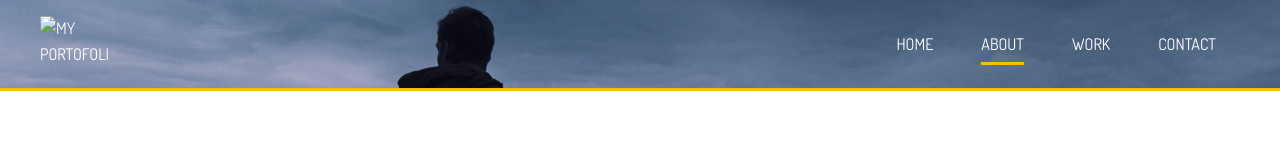
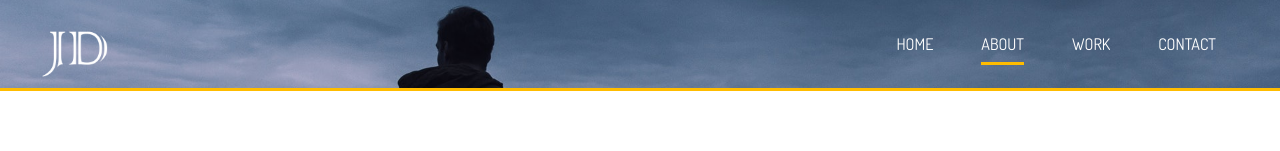
Before and after one commit to giannis371/portofolio_website, a website: page dist/about.html in a window 1280 px wide. Shown: the top 151 px of the page. Drawn offline with Linux system fonts and the light colour scheme; the site is published under a folder, as on GitHub Pages, so addresses that start at the root find nothing.

Commit message:
fourth commimt

```diff
--- a/dist/about.html
+++ b/dist/about.html
@@ -19,7 +19,7 @@
     <header id="header-inner">
       <div class="container">
         <nav id="main-nav">
-          <img src="/dist/img/logo.png" alt="My Portofolio" id="logo" />
+          <img src="img/logo.png" alt="My Portofolio" id="logo" />
           <ul>
             <li><a href="index.html">Home</a></li>
             <li><a href="about.html" class="current">About</a></li>
```
Also changed, not shown: dist/contact.html (+1 -1 lines), dist/work.html (+1 -1 lines).
